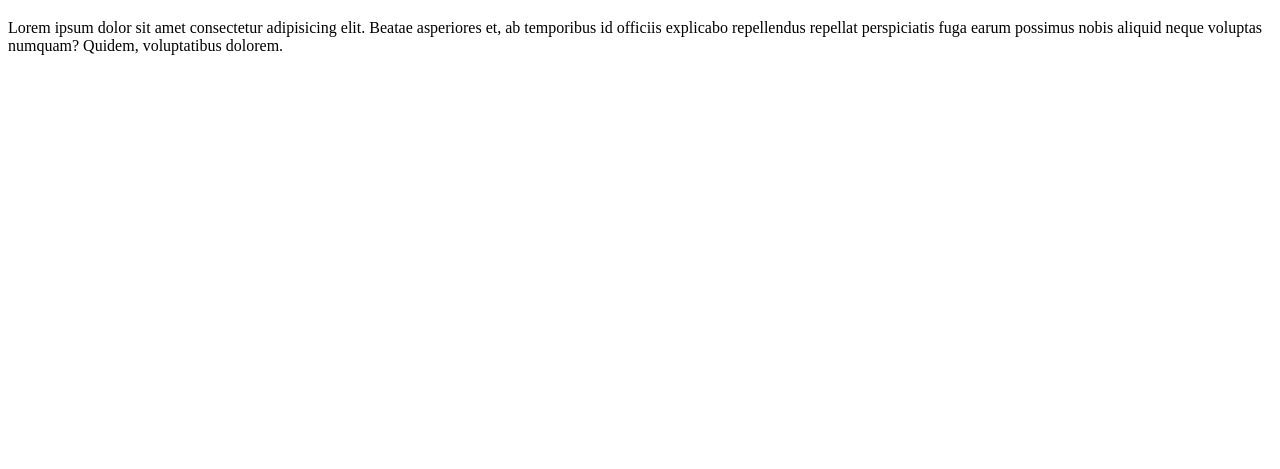
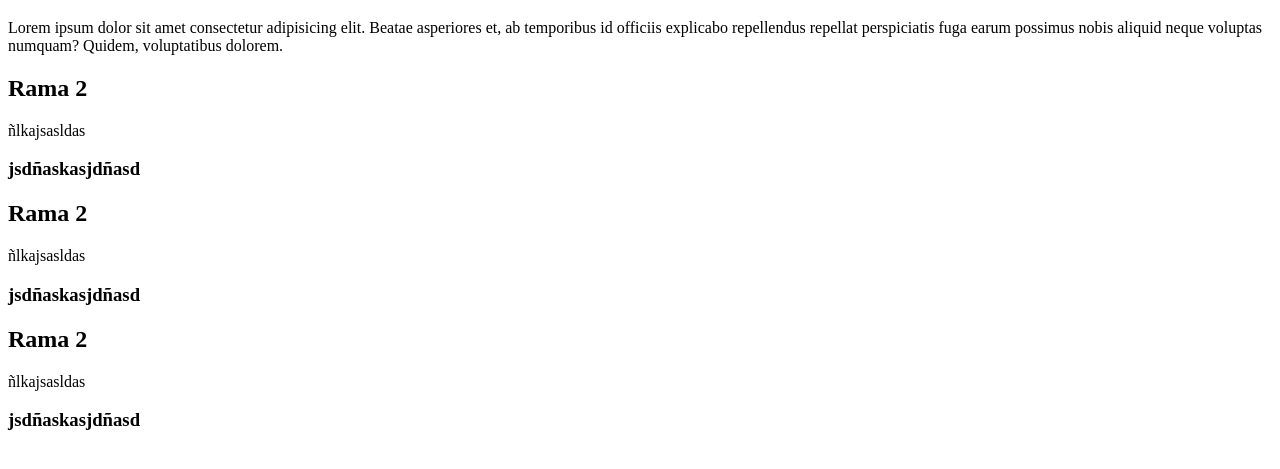
Before and after one commit to JoseBarreraR/clase_git, a plain HTML site: page index.html in a window 1280 px wide. Shown: the part 61-530 px from the top of the page. Drawn offline with Linux system fonts and the light colour scheme.

Commit message:
cambios en la rama2

```diff
--- a/css/estilos.css
+++ b/css/estilos.css
@@ -0,0 +1,11 @@
+header {
+    background-color: orange;
+    font-size: 3rem;
+    width: 100%;
+    height: 100px;
+    padding: 5px;
+}
+p {
+    font-size: 1rem;
+    font-family: 'Roboto', sans-serif;
+}
--- a/index.html
+++ b/index.html
@@ -12,5 +12,26 @@
     <p>Lorem ipsum dolor sit amet consectetur adipisicing elit. Beatae asperiores et, ab temporibus id officiis explicabo repellendus
          repellat perspiciatis fuga earum possimus nobis aliquid neque voluptas numquam? Quidem, voluptatibus dolorem.</p>
 
+
+<h2>Rama 2</h2>
+<p>ñlkajsasldas
+</p>
+<section>
+<h3>jsdñaskasjdñasd</h3>
+</section>
+
+<h2>Rama 2</h2>
+<p>ñlkajsasldas
+</p>
+<section>
+<h3>jsdñaskasjdñasd</h3>
+</section>
+<h2>Rama 2</h2>
+<p>ñlkajsasldas
+</p>
+<section>
+<h3>jsdñaskasjdñasd</h3>
+</section>
+
 </body>
 </html>
```
